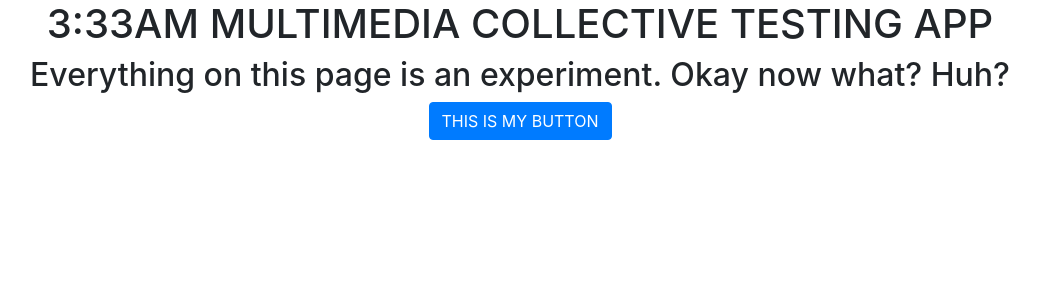
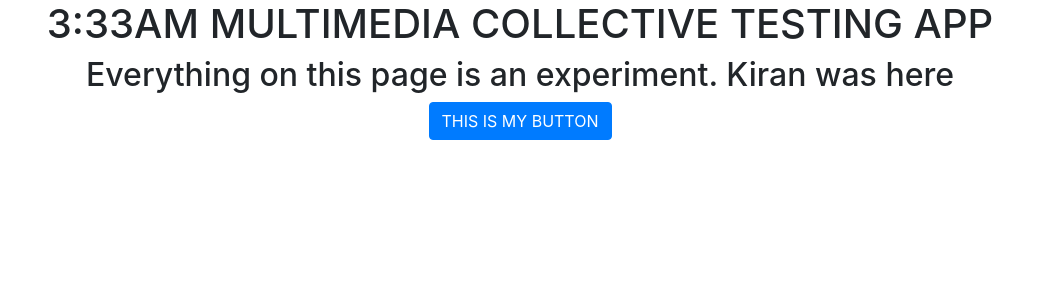
Before and after one commit to official333am/official333am-web, an Angular app in the folder official333am-web/: page / in a window 1280 px wide. Shown: the top 300 px of the page, without its empty margins (120-1160 px from the left). Built offline with nearby package versions, Linux system fonts and the light colour scheme.

Commit message:
nothing crazy

```diff
--- a/official333am-web/src/app/app.component.html
+++ b/official333am-web/src/app/app.component.html
@@ -3,7 +3,7 @@
     3:33AM MULTIMEDIA COLLECTIVE TESTING APP
   </h1>
   <h2>
-    Everything on this page is an experiment. Okay now what? Huh?
+    Everything on this page is an experiment. Kiran was here
   </h2>
 </div>
 
```
